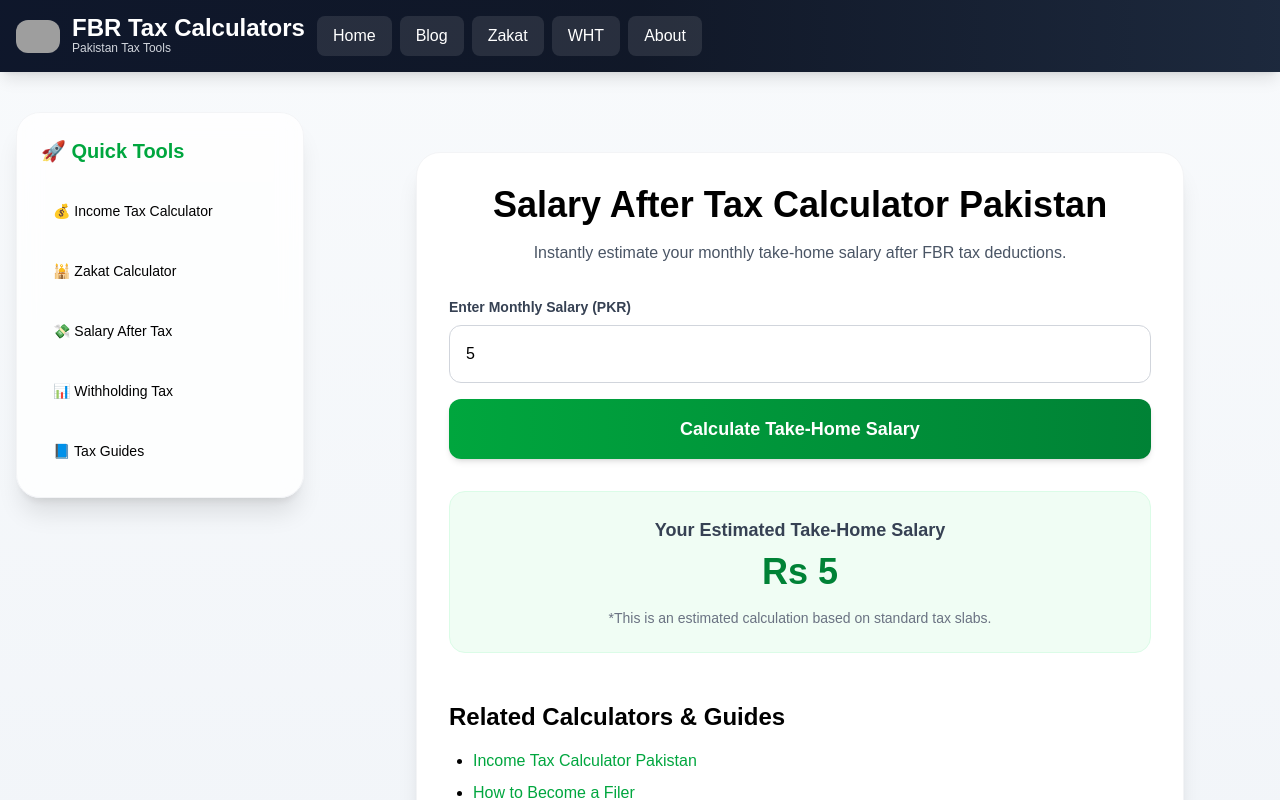
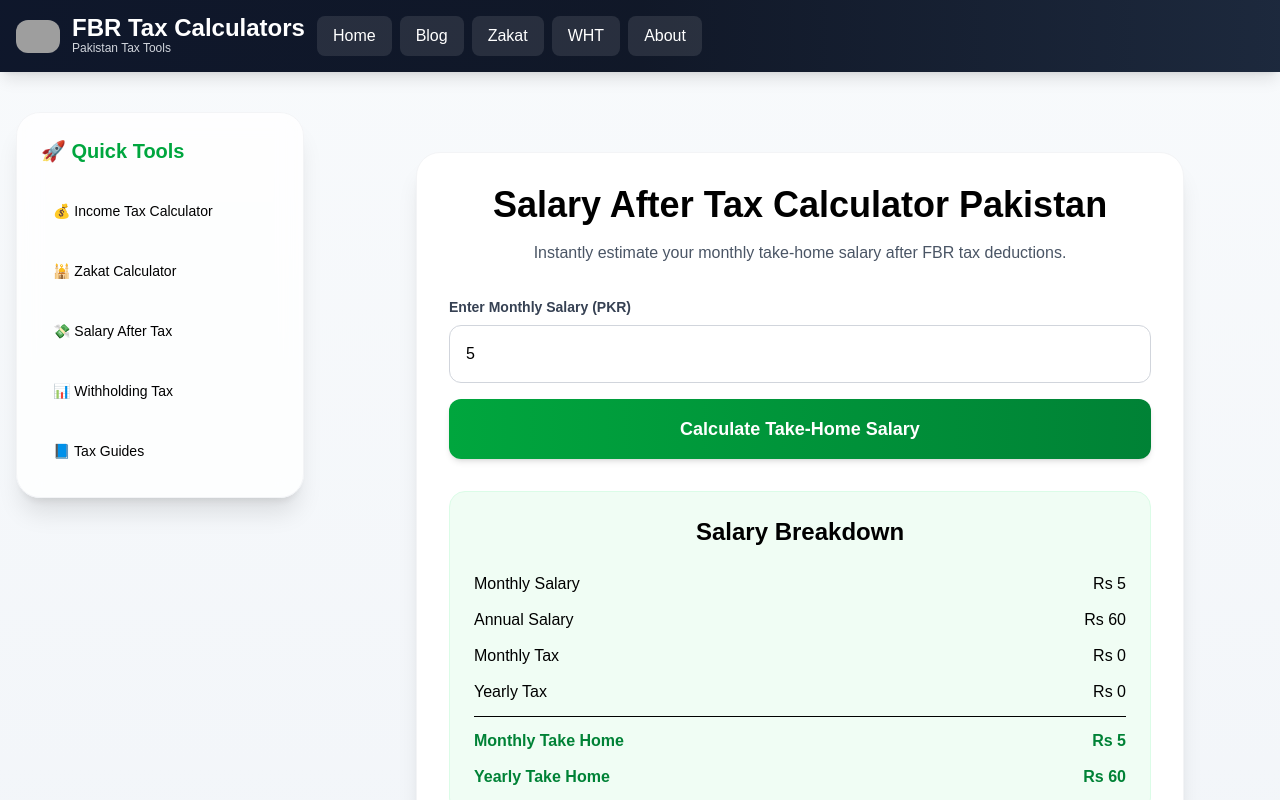
Before and after one commit to muhammadobaid1986/fbrtaxcalculators, a Next.js app: page /salary-after-tax-calculator in a window 1280 px wide. Both pictures are taken after typing "5" into the empty fields and a click on the button "Calculate Take-Home Salary". Shown: the top 800 px of the page. Built offline with nearby package versions, Linux system fonts and the light colour scheme; grey boxes are pictures that could not be loaded.

Commit message:
add salary breakdown to calculator

```diff
--- a/app/salary-after-tax-calculator/SalaryAfterTaxCalculator.tsx
+++ b/app/salary-after-tax-calculator/SalaryAfterTaxCalculator.tsx
@@ -53,19 +53,51 @@ setResult(tax);
         </button>
       </div>
 
-      {result !== null && (
-        <div className="mt-8 p-6 bg-green-50 rounded-2xl border border-green-100 text-center">
-          <p className="font-semibold text-gray-700 mb-2 text-lg">
-            Your Estimated Take-Home Salary
-          </p>
-          <p className="text-4xl font-extrabold text-green-700">
-            Rs {result.monthlyTakeHome.toLocaleString()}
-          </p>
-          <p className="text-sm text-gray-500 mt-4">
-            *This is an estimated calculation based on standard tax slabs.
-          </p>
-        </div>
-      )}
+      {result && (
+  <div className="mt-8 bg-green-50 border border-green-100 rounded-2xl p-6">
+
+    <h2 className="text-2xl font-bold text-center mb-6">
+      Salary Breakdown
+    </h2>
+
+    <div className="space-y-3">
+
+      <div className="flex justify-between">
+        <span>Monthly Salary</span>
+        <span>Rs {Number(salary).toLocaleString()}</span>
+      </div>
+
+      <div className="flex justify-between">
+        <span>Annual Salary</span>
+        <span>Rs {result.annualIncome.toLocaleString()}</span>
+      </div>
+
+      <div className="flex justify-between">
+        <span>Monthly Tax</span>
+        <span>Rs {result.monthlyTax.toLocaleString()}</span>
+      </div>
+
+      <div className="flex justify-between">
+        <span>Yearly Tax</span>
+        <span>Rs {result.yearlyTax.toLocaleString()}</span>
+      </div>
+
+      <hr />
+
+      <div className="flex justify-between font-bold text-green-700">
+        <span>Monthly Take Home</span>
+        <span>Rs {result.monthlyTakeHome.toLocaleString()}</span>
+      </div>
+
+      <div className="flex justify-between font-bold text-green-700">
+        <span>Yearly Take Home</span>
+        <span>Rs {result.yearlyTakeHome.toLocaleString()}</span>
+      </div>
+
+    </div>
+
+  </div>
+)}
 
       <div className="mt-12">
         <h2 className="text-2xl font-bold mb-4">Related Calculators & Guides</h2>
```
